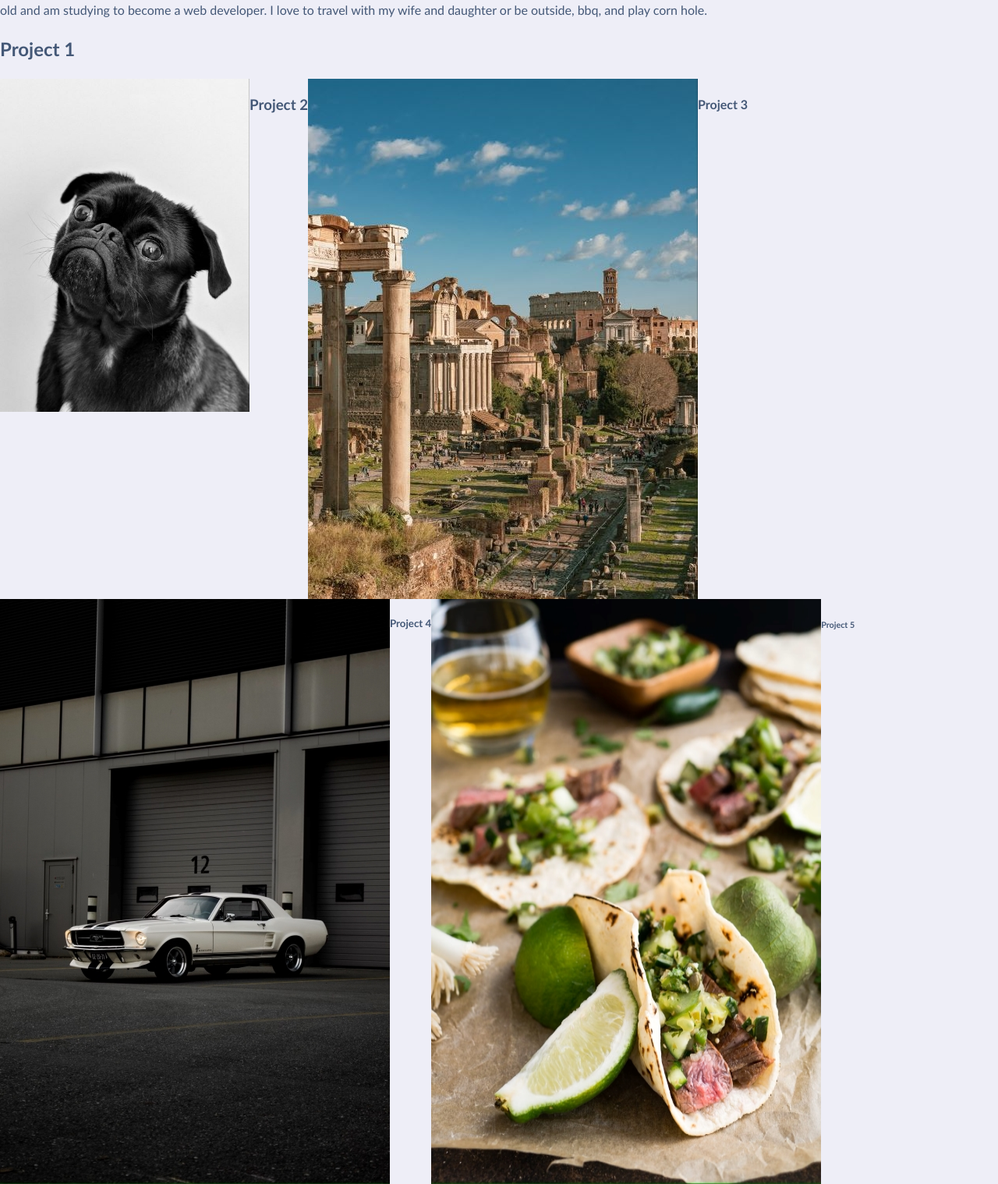
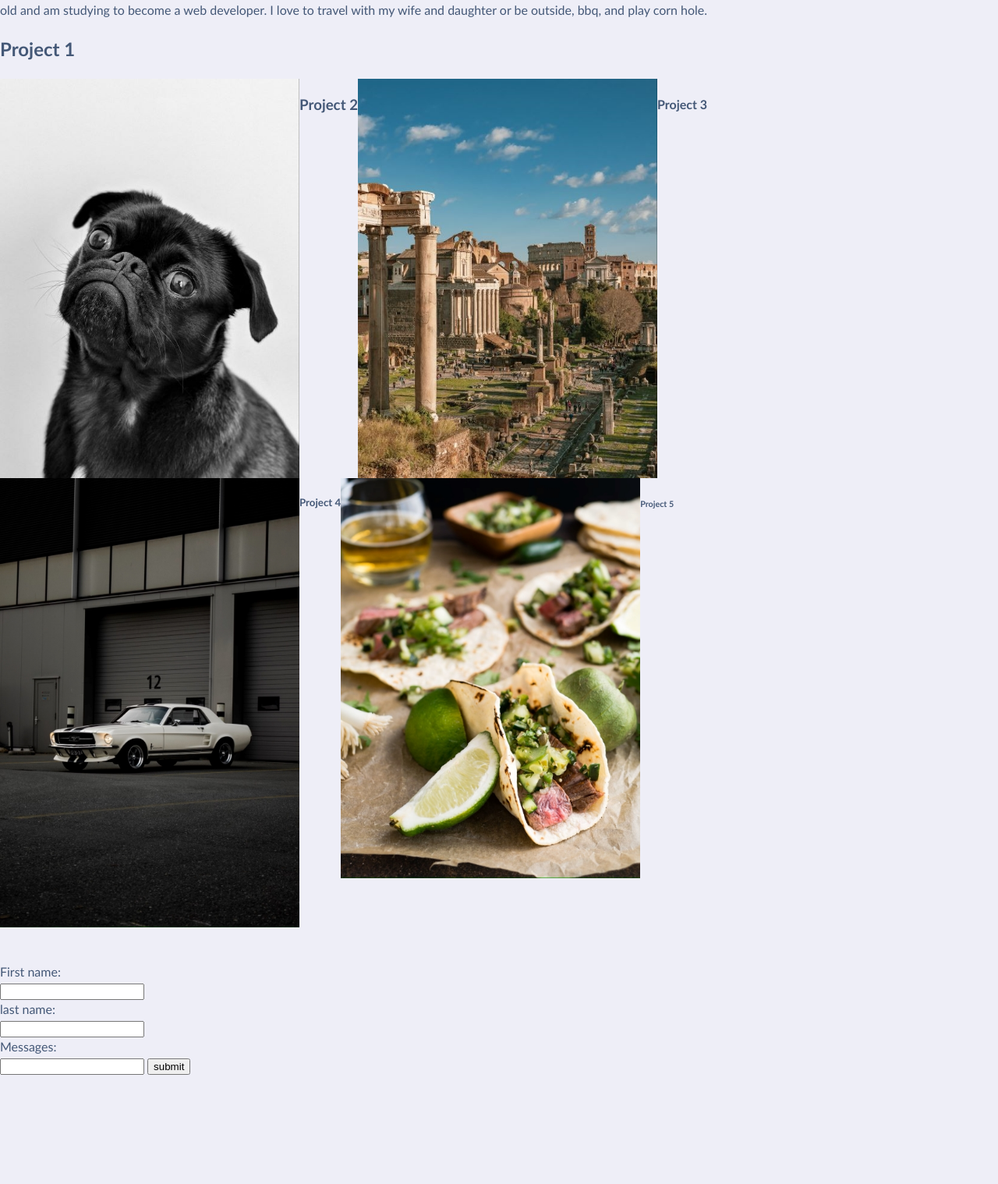
Before and after one commit to KiJoDad92/homework-portfolio, a plain HTML site: page index.html in a window 1280 px wide. Shown: the part 866-2384 px from the top of the page at 78% size. After the commit the page ends 2244 px from the top, so only its background shows below. Drawn offline with Linux system fonts and the light colour scheme.

```diff
--- a/assets/style.css
+++ b/assets/style.css
@@ -232,14 +232,16 @@ main {
 
 .section2{
   display:flex;
-  flex-wrap:wrap;
-  flex-direction: right;
+  flex-wrap: wrap;
+  border-color: solid black;
+
+
   /* background-color:blue; */
 }
 
 .fleximages{
-width:25%;
-height:25%;
+width:30%;
+height:30%;
 }
 
 
--- a/index.html
+++ b/index.html
@@ -34,11 +34,11 @@
                 <section2 class="image-container"> -->
         <img class="fleximages" src="./images/pug.jpg" alt="black pug" />
         <h3>Project 2</h3>
-        <img src="./images/forum.jpg" alt="roman forum" />
+        <img class="fleximages" src="./images/forum.jpg" alt="roman forum" />
         <h4>Project 3</h4>
-        <img src="./images/mustang.jpg" alt="mustang car"/>
+        <img class="fleximages" src="./images/mustang.jpg" alt="mustang car"/>
         <h5>Project 4</h5>
-        <img src="./images/tacos.jpg" alt="prebuilt website" />
+        <img class="fleximages" src="./images/tacos.jpg" alt="prebuilt website" />
         <h6>Project 5</h6>
         <a href="https://kijodad92.github.io/1st-homework/"></a>
 
```
